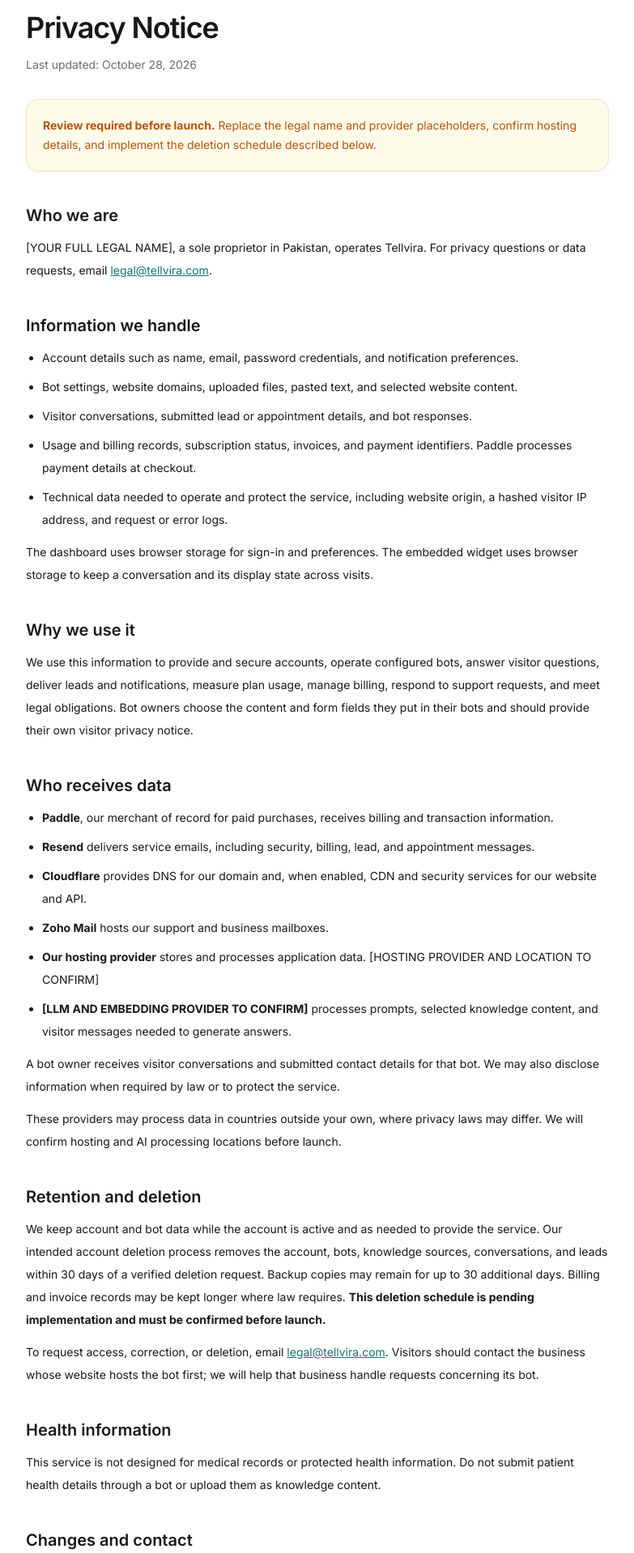
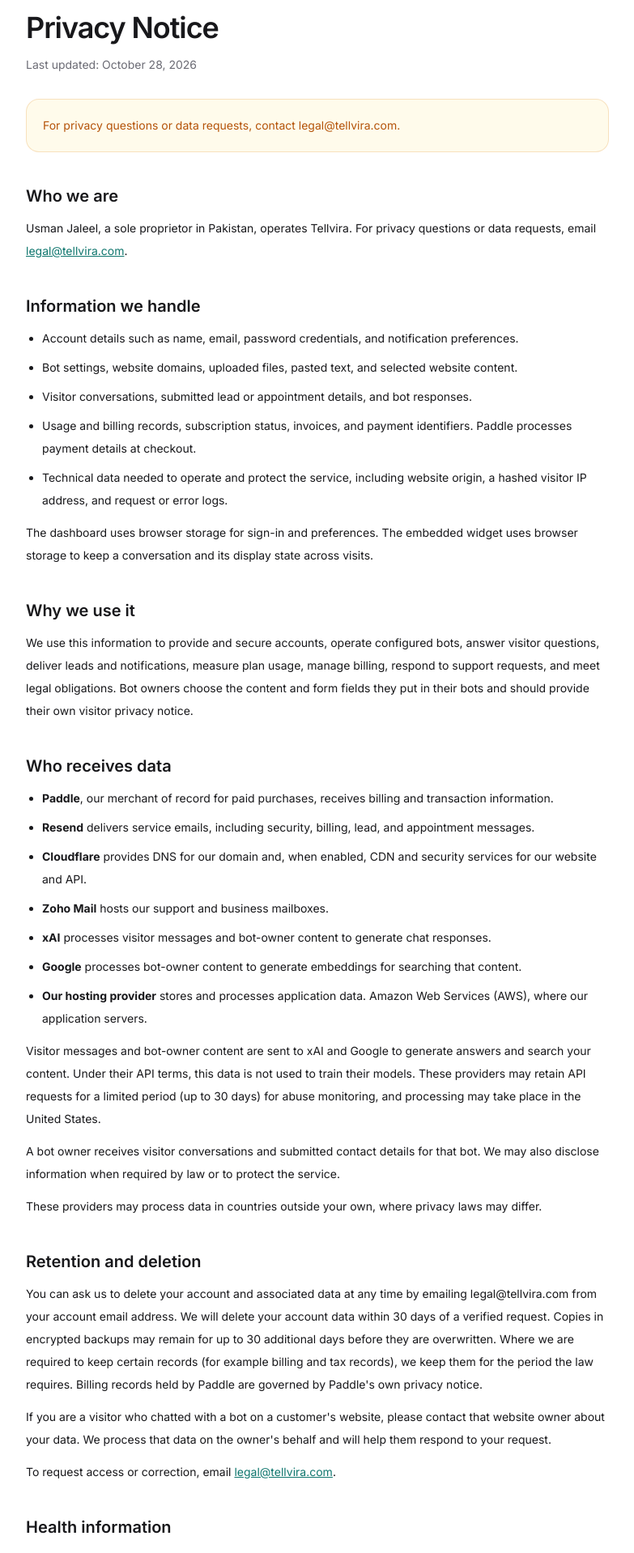
Before and after one commit to usmanjalil-coder/widget-pluggin, a Next.js app: page /privacy in a window 1280 px wide. Shown: the part 162-2080 px from the top of the page at 81% size, without its empty margins (248-1031 px from the left). Built offline with nearby package versions, Linux system fonts and the light colour scheme.

Commit message:
LEGEL pages updated

```diff
--- a/src/app/(marketing)/page.js
+++ b/src/app/(marketing)/page.js
@@ -448,7 +448,7 @@
         </div>
         <MarketingPlans />
         <p className="mt-3 text-center text-sm text-muted-foreground">
-          No credit card · Cancel anytime · 30-day money-back guarantee
+          No credit card · Cancel anytime · 15-day money-back guarantee
         </p>
         <p className="mt-6 text-center">
           <Link href="/pricing" className="font-semibold text-primary">
--- a/src/app/(marketing)/privacy/page.js
+++ b/src/app/(marketing)/privacy/page.js
@@ -15,15 +15,14 @@
       <h1 className="mt-3 text-4xl font-semibold text-foreground">Privacy Notice</h1>
       <p className="mt-4 text-sm text-muted-foreground">Last updated: October 28, 2026</p>
       <div className="mt-8 rounded-2xl border border-warning/20 bg-warning-bg p-5 text-sm leading-6 text-warning-foreground">
-        <strong>Review required before launch.</strong> Replace the legal name and provider
-        placeholders, confirm hosting details, and implement the deletion schedule described below.
+        For privacy questions or data requests, contact legal@tellvira.com.
       </div>
 
       <div className="mt-10 space-y-10 text-sm leading-7 text-foreground">
         <section>
           <h2 className="text-xl font-semibold">Who we are</h2>
           <p className="mt-3">
-            [YOUR FULL LEGAL NAME], a sole proprietor in Pakistan, operates {brand.name}. For
+            Usman Jaleel, a sole proprietor in Pakistan, operates {brand.name}. For
             privacy questions or data requests, email{" "}
             <a className="text-primary underline" href="mailto:legal@tellvira.com">
               legal@tellvira.com
@@ -88,42 +87,53 @@
               <strong>Zoho Mail</strong> hosts our support and business mailboxes.
             </li>
             <li>
-              <strong>Our hosting provider</strong> stores and processes application data. [HOSTING
-              PROVIDER AND LOCATION TO CONFIRM]
+              <strong>xAI</strong> processes visitor messages and bot-owner content to generate chat
+              responses.
             </li>
             <li>
-              <strong>[LLM AND EMBEDDING PROVIDER TO CONFIRM]</strong> processes prompts, selected
-              knowledge content, and visitor messages needed to generate answers.
+              <strong>Google</strong> processes bot-owner content to generate embeddings for searching
+              that content.
+            </li>
+            <li>
+              <strong>Our hosting provider</strong> stores and processes application data. Amazon Web Services (AWS), where our application servers.
             </li>
           </ul>
+          <p className="mt-3">
+            Visitor messages and bot-owner content are sent to xAI and Google to generate answers
+            and search your content. Under their API terms, this data is not used to train their
+            models. These providers may retain API requests for a limited period (up to 30 days)
+            for abuse monitoring, and processing may take place in the United States.
+          </p>
           <p className="mt-3">
             A bot owner receives visitor conversations and submitted contact details for that bot.
             We may also disclose information when required by law or to protect the service.
           </p>
           <p className="mt-3">
             These providers may process data in countries outside your own, where privacy laws may
-            differ. We will confirm hosting and AI processing locations before launch.
+            differ.
           </p>
         </section>
         <section>
           <h2 className="text-xl font-semibold">Retention and deletion</h2>
           <p className="mt-3">
-            We keep account and bot data while the account is active and as needed to provide the
-            service. Our intended account deletion process removes the account, bots, knowledge
-            sources, conversations, and leads within 30 days of a verified deletion request. Backup
-            copies may remain for up to 30 additional days. Billing and invoice records may be kept
-            longer where law requires.{" "}
-            <strong>
-              This deletion schedule is pending implementation and must be confirmed before launch.
-            </strong>
+            You can ask us to delete your account and associated data at any time by emailing
+            legal@tellvira.com from your account email address. We will delete your account data
+            within 30 days of a verified request. Copies in encrypted backups may remain for up to
+            30 additional days before they are overwritten. Where we are required to keep certain
+            records (for example billing and tax records), we keep them for the period the law
+            requires. Billing records held by Paddle are governed by Paddle&apos;s own privacy notice.
           </p>
           <p className="mt-3">
-            To request access, correction, or deletion, email{" "}
+            If you are a visitor who chatted with a bot on a customer&apos;s website, please contact
+            that website owner about your data. We process that data on the owner&apos;s behalf and will
+            help them respond to your request.
+          </p>
+          <p className="mt-3">
+            To request access or correction, email{" "}
             <a className="text-primary underline" href="mailto:legal@tellvira.com">
               legal@tellvira.com
             </a>
-            . Visitors should contact the business whose website hosts the bot first; we will help
-            that business handle requests concerning its bot.
+            .
           </p>
         </section>
         <section>
--- a/src/app/(marketing)/refunds/page.js
+++ b/src/app/(marketing)/refunds/page.js
@@ -5,7 +5,7 @@
 export const metadata = buildMetadata({
   title: "AI Chatbot Refund Policy & Cancellations",
   description:
-    "Read Tellvira's AI chatbot refund policy and 30-day money-back guarantee for paid plans. Learn how to request a refund and cancel your monthly subscription.",
+    "Read Tellvira's AI chatbot refund policy and 15-day money-back guarantee for paid plans. Learn how to request a refund and cancel your monthly subscription.",
   path: "/refunds",
 });
 
@@ -16,17 +16,16 @@
       <h1 className="mt-3 text-4xl font-semibold text-foreground">Refund Policy</h1>
       <p className="mt-4 text-sm text-muted-foreground">Last updated: October 28, 2026</p>
       <div className="mt-8 rounded-2xl border border-warning/20 bg-warning-bg p-5 text-sm leading-6 text-warning-foreground">
-        <strong>Review required before launch.</strong> Confirm this policy and its 30-day guarantee
-        with Paddle before accepting live payments.
+        For privacy questions or data requests, contact legal@tellvira.com.
       </div>
 
       <div className="mt-10 space-y-10 text-sm leading-7 text-foreground">
         <section>
-          <h2 className="text-xl font-semibold">30-day money-back guarantee</h2>
+          <h2 className="text-xl font-semibold">15-day money-back guarantee</h2>
           <p className="mt-3">
-            If you are unhappy with a paid {brand.name} subscription, request a refund within 30
-            calendar days of the charge. This applies to paid subscription charges, including
-            renewals. Tell us which charge you want refunded and the email used at checkout. Nothing
+            If you are unhappy with a paid {brand.name} subscription, request a refund within 15
+            calendar days of the date of each new paid subscription charge, including renewals. Tell
+            us which charge you want refunded and the email used at checkout. Nothing
             here limits any refund or withdrawal rights you have under applicable law.
           </p>
         </section>
--- a/src/app/(marketing)/terms/page.js
+++ b/src/app/(marketing)/terms/page.js
@@ -16,14 +16,13 @@
       <h1 className="mt-3 text-4xl font-semibold text-foreground">Terms of Service</h1>
       <p className="mt-4 text-sm text-muted-foreground">Last updated: October 28, 2026</p>
       <div className="mt-8 rounded-2xl border border-warning/20 bg-warning-bg p-5 text-sm leading-6 text-warning-foreground">
-        <strong>Review required before launch.</strong> Replace the legal name and court city
-        placeholders, and have these terms reviewed before commercial use.
+        For privacy questions or data requests, contact legal@tellvira.com.
       </div>
       <div className="mt-10 space-y-10 text-sm leading-7 text-foreground">
         <section>
           <h2 className="text-xl font-semibold">Operator and service</h2>
           <p className="mt-3">
-            [YOUR FULL LEGAL NAME], a sole proprietor in Pakistan operating as {brand.name},
+            Usman Jaleel, a sole proprietor in Pakistan operating as {brand.name},
             provides an embeddable AI assistant for websites. Customers configure bots, supply
             knowledge content, receive conversations and leads, and manage usage through a
             dashboard. You must have authority to use the content, domains, and contact information
@@ -36,7 +35,8 @@
             Keep account credentials secure and use the service lawfully. Do not submit unlawful
             content, attempt unauthorized access, abuse service limits, or use a bot to mislead
             visitors. You are responsible for your bot configuration, the information you upload,
-            and notices or consent required on your website.
+            and notices or consent required on your website. Tellvira is intended for business
+            websites and is not directed at children under 18.
           </p>
         </section>
         <section>
@@ -83,7 +83,7 @@
             <Link className="text-primary underline" href="/refunds">
               Refund Policy
             </Link>{" "}
-            for the 30-day money-back guarantee and request process.
+            for the 15-day money-back guarantee and request process.
           </p>
         </section>
         <section>
@@ -110,8 +110,7 @@
           <h2 className="text-xl font-semibold">Law and contact</h2>
           <p className="mt-3">
             These terms are governed by the laws of Pakistan, subject to any mandatory rights that
-            apply where you live. Disputes concerning our service are subject to the courts of [YOUR
-            CITY], Pakistan. Paddle&apos;s buyer terms govern payment transactions with Paddle. For
+            apply where you live. Disputes concerning our service are subject to the courts, Pakistan. Paddle&apos;s buyer terms govern payment transactions with Paddle. For
             support email{" "}
             <a className="text-primary underline" href={`mailto:${brand.supportEmail}`}>
               {brand.supportEmail}
```
Also changed, not shown: src/content/faqs.js (+8 -4 lines), 1 other file (tests, documents, lock files or other folders).
